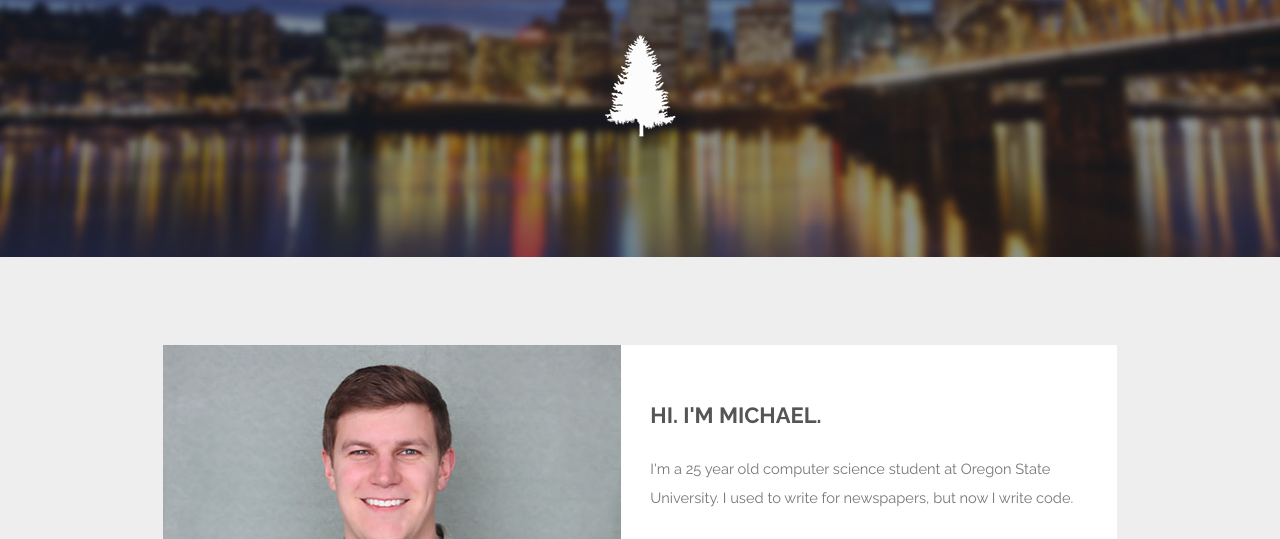
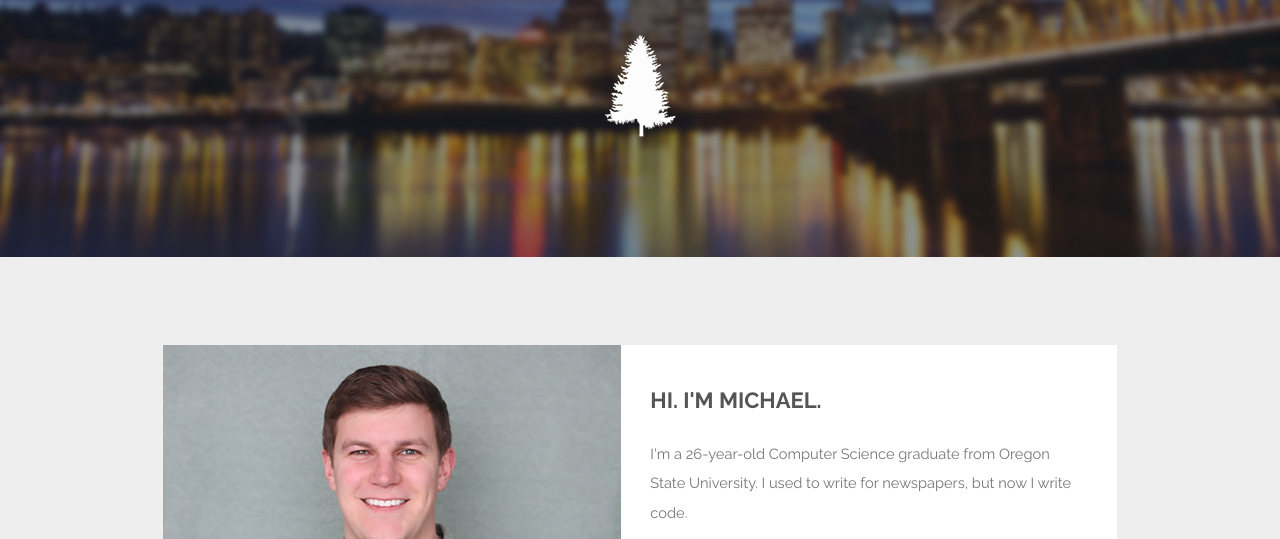
Before and after one commit to mbamesb2/mbamesb2.github.io, a plain HTML site: page index.html in a window 1280 px wide. Shown: the part 223-762 px from the top of the page. Drawn offline with Linux system fonts and the light colour scheme.

Commit message:
Altered site text

```diff
--- a/index.html
+++ b/index.html
@@ -32,7 +32,7 @@
 						<span class="image"><img src="images/pic01.jpg" alt="" /></span>
 						<div class="content">
 							<h2>Hi. I'm Michael.</h2>
-							<p>I'm a 25 year old computer science student at Oregon State University. I used to write for newspapers, but now I write code.</p>
+							<p>I'm a 26-year-old Computer Science graduate from Oregon State University. I used to write for newspapers, but now I write code.</p>
 							<p>I'm looking for opportunities to learn and grow. Email me <a href="mailto:michaelbamesberger@gmail.com">here</a>.</p>
 						</div>
 					</article>
```
